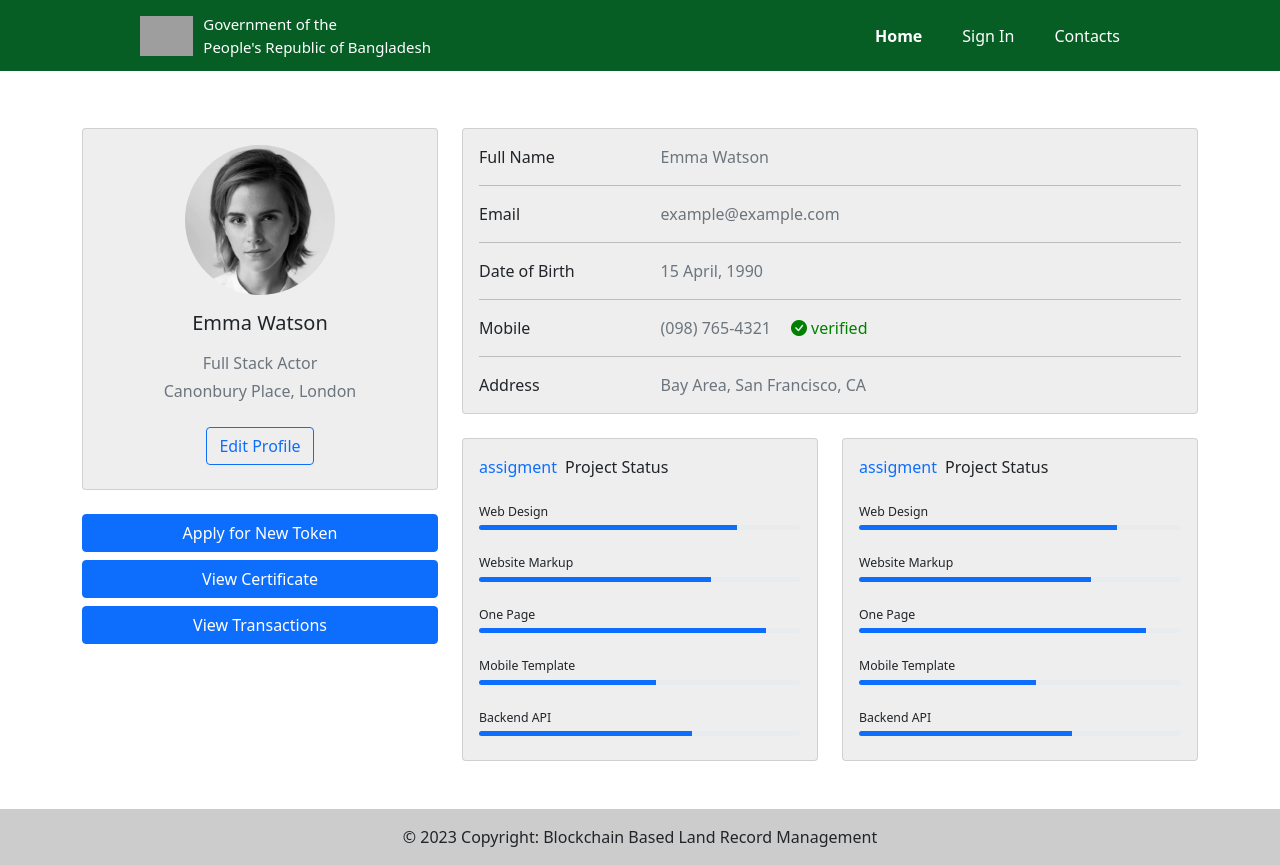
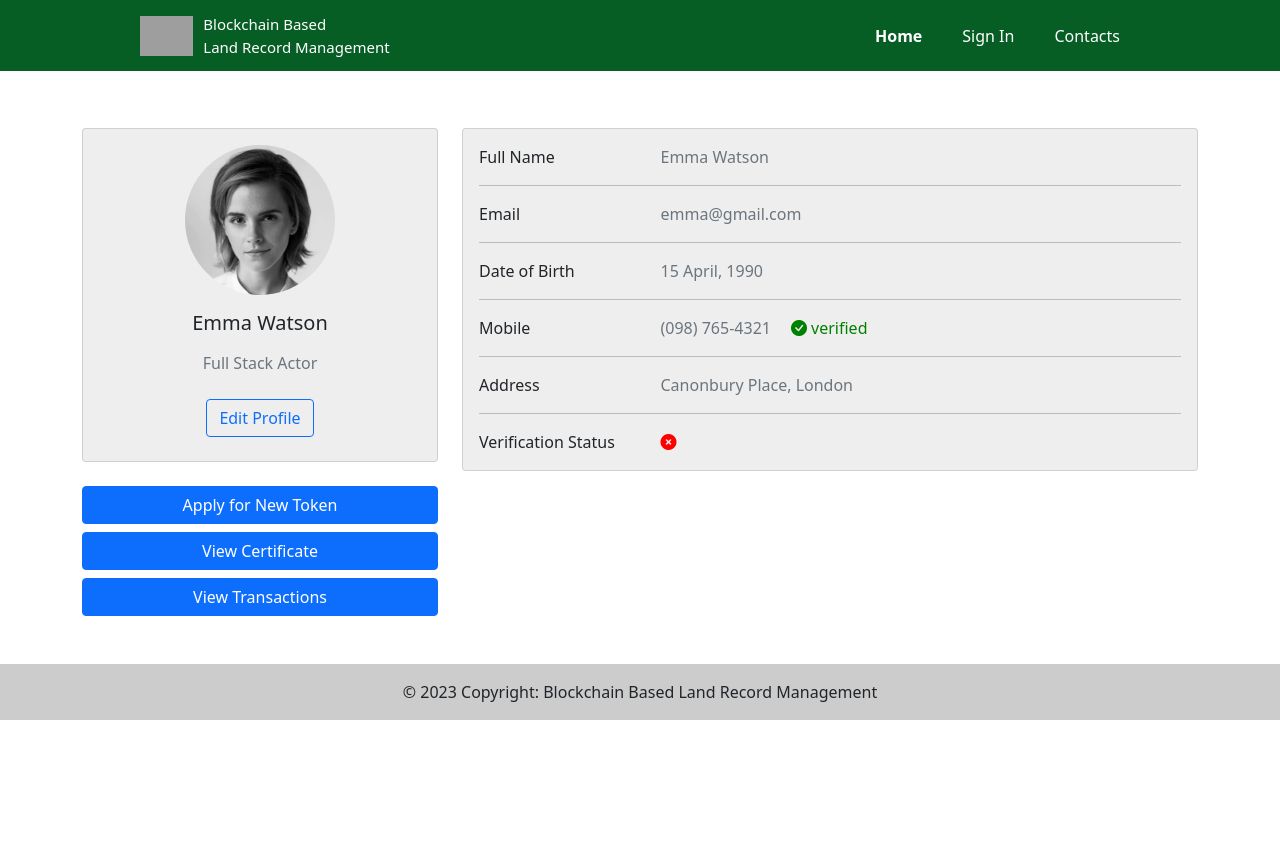
Before and after one commit to Mahdi3M/BLRM, a PHP site: page /user_profile.php in a window 1280 px wide. After the commit the page ends 720 px from the top, so only its background shows below. Run offline with PHP 8.4, Linux system fonts and the light colour scheme; some libraries are stand-ins or nearby versions; grey boxes are pictures that could not be loaded.

Commit message:
small quality chanegs

```diff
--- a/admincontrol.php
+++ b/admincontrol.php
@@ -134,7 +134,9 @@
 
 
         </div>
-        <?php include 'footer.php'; ?>
+        <div class="fixed-bottom">
+            <?php include 'footer.php'; ?>
+        </div>
 
         <!-- JavaScript Bundle with Popper -->
         <script src="https://cdn.jsdelivr.net/npm/bootstrap@5.2.3/dist/js/bootstrap.bundle.min.js" integrity="sha384-kenU1KFdBIe4zVF0s0G1M5b4hcpxyD9F7jL+jjXkk+Q2h455rYXK/7HAuoJl+0I4" crossorigin="anonymous"></script>
--- a/header.php
+++ b/header.php
@@ -1,7 +1,8 @@
 <nav class="navbar fixed-top navbar-expand-lg navbar-light">
   <div class="container-fluid">
     <img src="assets/img/logo.png" alt="">
-    <a class="navbar-brand" href="index.php">Government of the<br>People's Republic of Bangladesh</a>
+    <!-- <a class="navbar-brand" href="index.php">Government of the<br>People's Republic of Bangladesh</a> -->
+    <a class="navbar-brand" href="index.php">Blockchain Based<br>Land Record Management</a>
     <button class="navbar-toggler" type="button" data-bs-toggle="collapse" data-bs-target="#navbarNavAltMarkup" aria-controls="navbarNavAltMarkup" aria-expanded="false" aria-label="Toggle navigation">
       <span class="navbar-toggler-icon"></span>
     </button>
--- a/user_profile.php
+++ b/user_profile.php
@@ -44,8 +44,8 @@
                         <div class="card-body text-center">
                             <img src="assets/img/profilepic.png" alt="avatar" class="rounded-circle img-fluid" style="width: 150px;">
                             <h5 class="my-3">Emma Watson</h5>
-                            <p class="text-muted mb-1">Full Stack Actor</p>
-                            <p class="text-muted mb-4">Canonbury Place, London</p>
+                            <p class="text-muted mb-4">Full Stack Actor</p>
+                            <!-- <p class="text-muted mb-4">Canonbury Place, London</p> -->
                             <div class="d-flex justify-content-center mb-2">
                                 <!-- <button type="button" class="btn btn-primary">Follow</button> -->
                                 <button type="button" class="btn btn-outline-primary greenbutton s-1" onclick="location.href = 'user_profile_settings.php'">Edit Profile</button>
@@ -102,7 +102,7 @@
                                     <p class="mb-0">Email</p>
                                 </div>
                                 <div class="col-sm-9">
-                                    <p class="text-muted mb-0">example@example.com</p>
+                                    <p class="text-muted mb-0">emma@gmail.com</p>
                                 </div>
                             </div>
                             <hr>
@@ -129,12 +129,21 @@
                                     <p class="mb-0">Address</p>
                                 </div>
                                 <div class="col-sm-9">
-                                    <p class="text-muted mb-0">Bay Area, San Francisco, CA</p>
+                                    <p class="text-muted mb-0">Canonbury Place, London</p>
+                                </div>
+                            </div>
+                            <hr>
+                            <div class="row">
+                                <div class="col-sm-3">
+                                    <p class="mb-0">Verification Status</p>
+                                </div>
+                                <div class="col-sm-9">
+                                    <p class="text-muted mb-0"><i class="fa-sharp fa-solid fa-circle-xmark" style="color: red;"></i></i></p>
                                 </div>
                             </div>
                         </div>
                     </div>
-                    <div class="row">
+                    <!-- <div class="row">
                         <div class="col-md-6">
                             <div class="card mb-4 mb-md-0 halkagrey">
                                 <div class="card-body">
@@ -190,7 +199,7 @@
                                     </div>
                                 </div>
                             </div>
-                        </div>
+                        </div> -->
                     </div>
                 </div>
             </div>
```
Also changed, not shown: viewsection.php (+26 -1 lines), adduser.php (line endings or trailing spaces).
